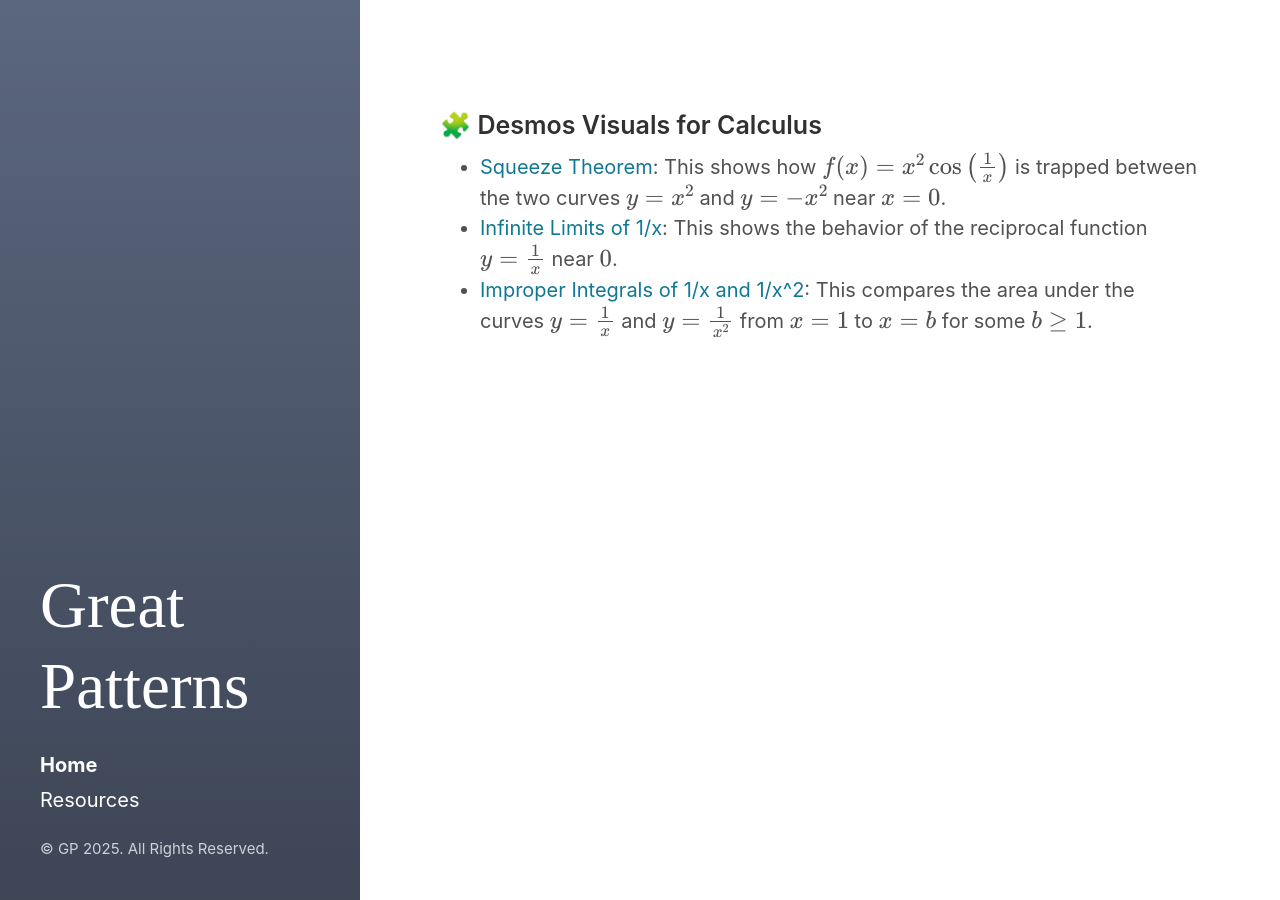
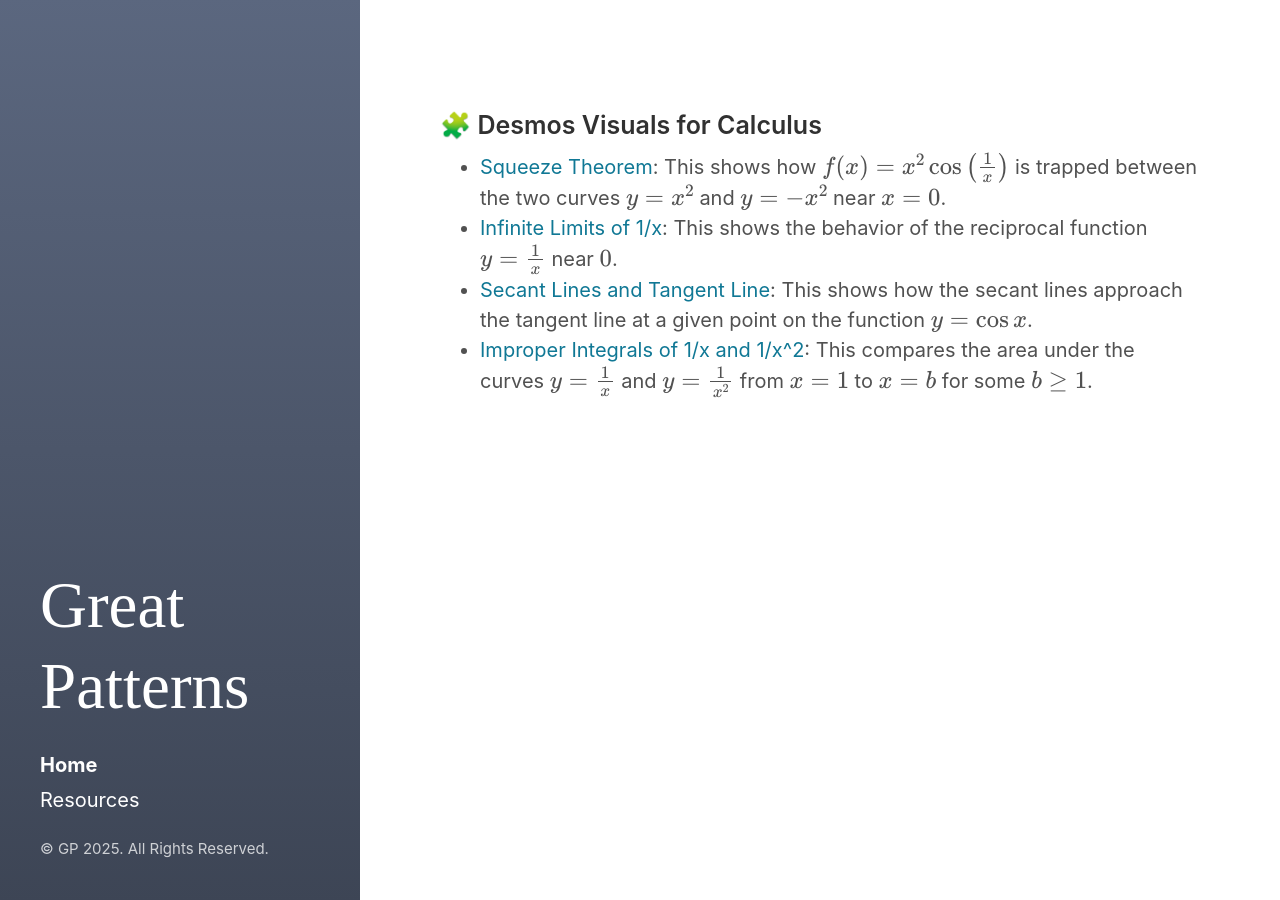
Before and after one commit to greatpatterns/greatpatterns.github.io, a Jekyll site: the page built from index.md, in a window 1280 px wide. Built offline with Jekyll 4.4.1, drawn with Linux system fonts in a browser that asks for light colours; formulas are drawn with MathJax 3.

Commit message:
Update index.md

```diff
--- a/index.md
+++ b/index.md
@@ -7,4 +7,5 @@ title: Home
 
 - <a href="https://www.desmos.com/calculator/sh43kd1ytb" target="_blank">Squeeze Theorem</a>: This shows how $$f(x) = x^2\cos\left(\frac{1}{x}\right)$$ is trapped between the two curves $$y = x^2$$ and $$y = -x^2$$ near $$x = 0$$.
 - <a href="https://www.desmos.com/calculator/w89j6rob2z" target="_blank">Infinite Limits of 1/x</a>: This shows the behavior of the reciprocal function $$y = \frac{1}{x}$$ near $$0$$.
+- <a href="https://www.desmos.com/calculator/yqszno4ff1" target="_blank">Secant Lines and Tangent Line</a>: This shows how the secant lines approach the tangent line at a given point on the function $$y = \cos x$$.
 - <a href="https://www.desmos.com/calculator/kns84jl4cv" target="_blank">Improper Integrals of 1/x and 1/x^2</a>: This compares the area under the curves $$y = \frac{1}{x}$$ and $$y = \frac{1}{x^2}$$ from $$x = 1$$ to $$x = b$$ for some $$b \geq 1$$.
```
